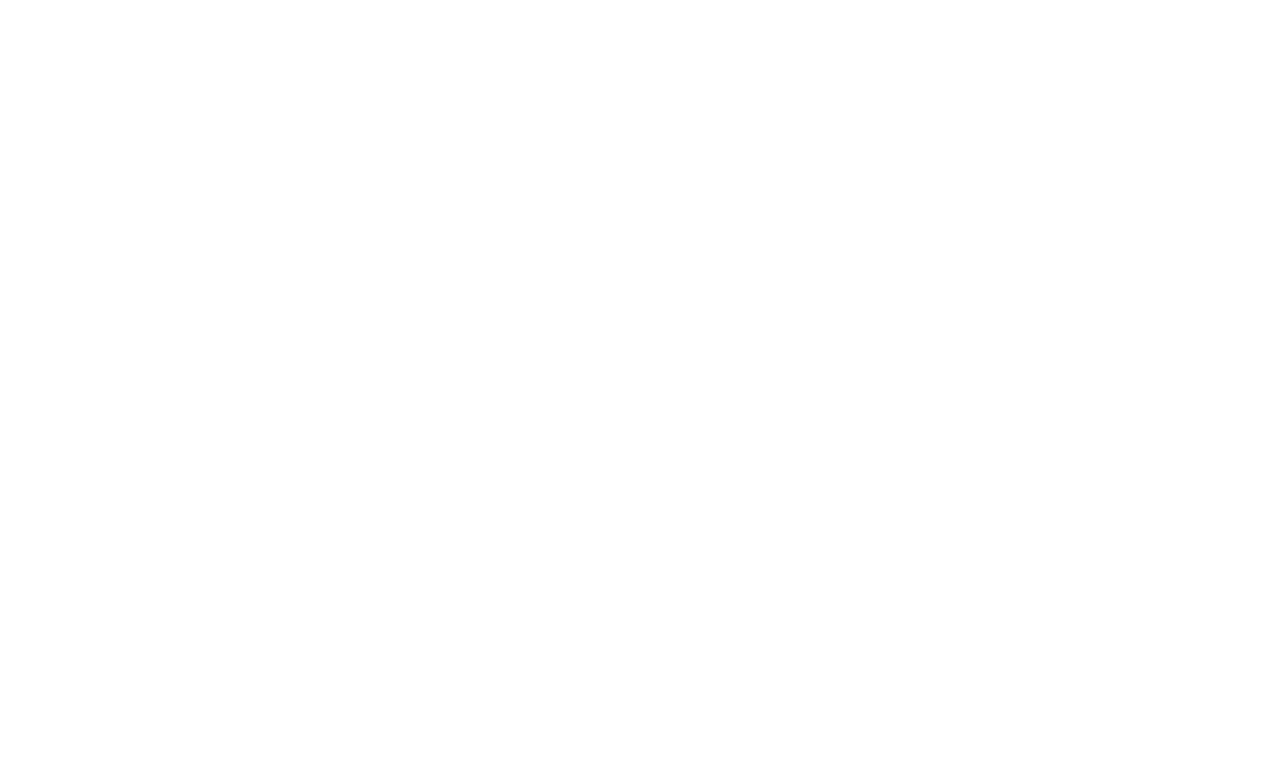
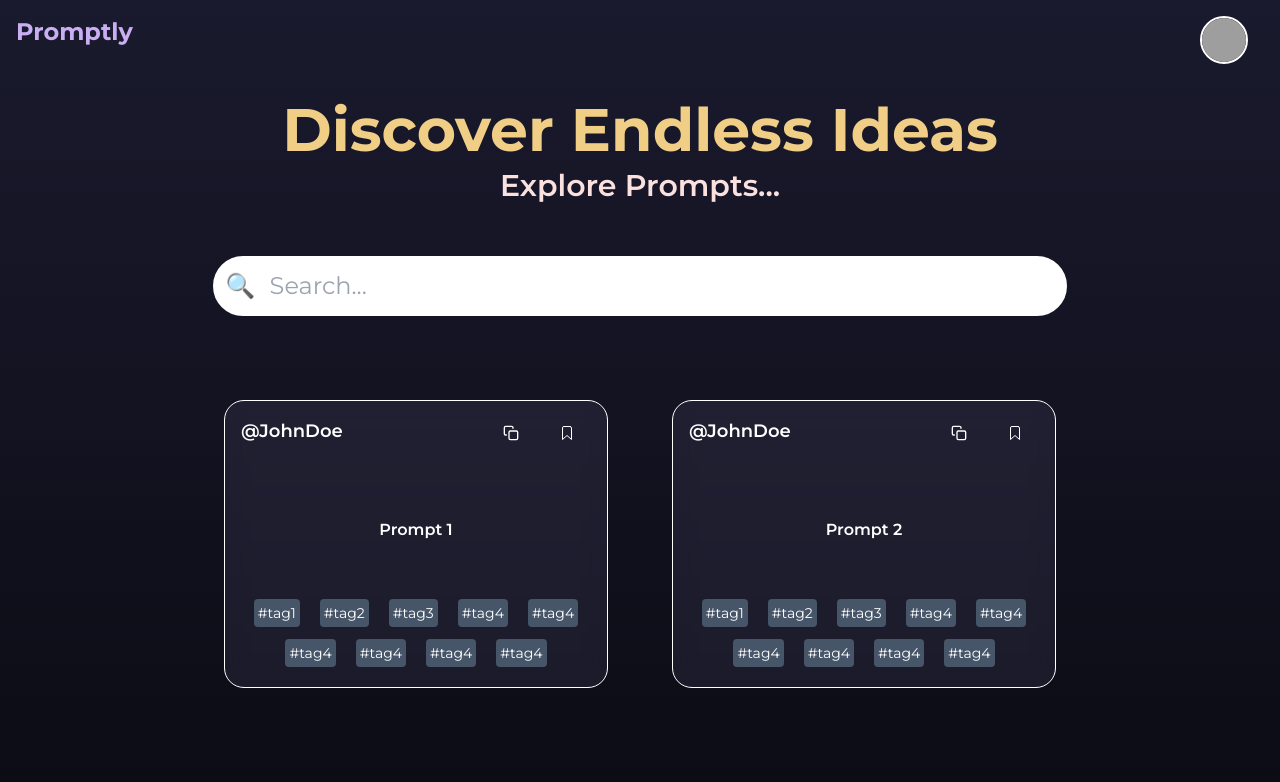
Before and after one commit to Lavanyaaa25/Promptly, a React (Create React App) app in the folder Client/: page /explore in a window 1280 px wide. Before the commit this address had no page. Shown: the top 782 px of the page. Built offline with nearby package versions, Linux system fonts and the light colour scheme; grey boxes are pictures that could not be loaded.

Commit message:
Added Explore page

```diff
--- a/Client/src/App.js
+++ b/Client/src/App.js
@@ -2,15 +2,17 @@
 import {Route, Routes} from 'react-router-dom'
 import LandingPage from "./Pages/Landing";
 import Profile from "./Pages/Profile"
+import Create from "./Pages/Create";
+import Explore from "./Pages/Explore";
 
-import Create from "./Pages/Create";
 function App() {
   return (
-    <div className="font-montserrat">
+    <div className="font-montserrat" style={{ background: 'linear-gradient(to bottom, #1A1A2E, #000000)' }}>
     <Routes>
       <Route path="/" element={<LandingPage />}/>
       <Route path="/create" element={<Create/>}/>
       <Route path="/users/:userName" element={<Profile/>}/>
+      <Route path="/explore" element={<Explore/>}/>
     </Routes>
 
     </div>
--- a/Client/src/Components/Card.js
+++ b/Client/src/Components/Card.js
@@ -26,10 +26,11 @@
   };
 
   return (
-    <div className="border border-gray rounded p-4 w-96 h-72 mx-auto mt-4 relative overflow-hidden flex flex-col justify-between"
+    <div className="border border-gray-300 rounded-lg p-4 w-96 h-72 mx-auto mt-4 relative overflow-hidden flex flex-col justify-between"
          style={{
-           backgroundImage: 'linear-gradient(to bottom,#000000,#2E1437)',
-           borderRadius: '20px',
+           backdropFilter: 'blur(10px)',
+           backgroundColor: 'rgba(159,145,204, 0.1)',
+           borderRadius: '20px'
          }}>
       <div className="flex items-start justify-between mb-4">
         <div>
@@ -40,13 +41,13 @@
             onClick={copyToClipboard}
             className="text-white font-bold py-2 px-4 rounded-full"
           >
-            {copied ? <FiCheckCircle /> : <FiCopy />} {/* Conditional rendering of copy icons */}
+            {copied ? <FiCheckCircle /> : <FiCopy />}
           </button>
           <button
             onClick={handleSaveClick}
             className="text-white font-bold py-2 px-4 rounded-full"
           >
-            {saved ? <FiBookmark color="white" fill="white" /> : <IoBookmarkOutline />} {/* Conditional rendering of save icons */}
+            {saved ? <IoBookmarkOutline color="white" fill="white" /> : <IoBookmarkOutline />}
           </button>
         </div>
       </div>
--- a/Client/src/Pages/Create.js
+++ b/Client/src/Pages/Create.js
@@ -42,8 +42,7 @@
   }
 
   return (
-    <div className ="min-h-screen text-white relative flex flex-col gap-9"
-    style={{ background: 'linear-gradient(to bottom, #1A1A2E, #000000)' }}>
+    <div className ="min-h-screen text-white relative flex flex-col gap-9" >
 
       {/* Promptly LOGO */}
       <div className="ml-4 mt-4 md:text-2xl font-bold text-sm text-purple">
--- /dev/null
+++ b/Client/src/Pages/Explore.js
@@ -0,0 +1,88 @@
+import React from 'react';
+import PromptCard from '../Components/Card';
+const Explore = () => {
+  return (
+    <div className="min-h-screen text-white relative flex flex-col gap-9" >
+      {/* Promptly LOGO */}
+      <div className="ml-4 mt-4 md:text-2xl font-bold text-sm text-purple">
+        Promptly
+      </div>
+      <div className="absolute top-4 right-8"> {/* Adjusted right margin */}
+        <div className="h-12 w-12 rounded-full overflow-hidden border-2 border-white">
+          <img
+            src="URL_TO_YOUR_PROFILE_PHOTO"
+            alt="Profile"
+            className="h-full w-full object-cover"
+          />
+        </div>
+      </div>
+      <div className="flex flex-col items-center justify-center mt-4 text-xl md:text-6xl font-bold">
+        <h1 className="text-4xl md:text-6xl font-bold text-light-yel text-center">Discover Endless Ideas</h1>
+        <div className="mt-2">
+          <h1 className="text-2xl md:text-3xl font-semibold text-red text-center">Explore Prompts...</h1>
+        </div>
+      </div>
+
+      <div className="flex justify-center mt-4">
+        <div className="relative w-3/4 md:w-8/12">
+          <input
+            type="text"
+            placeholder=" Search..."
+            className="pl-12 pr-6 py-3 bg-gray-800 text-black placeholder-gray-800 w-full text-2xl border-2 rounded-[40px] border-white  "
+          />
+          <div className="absolute inset-y-0 left-0 pl-3 flex items-center">
+            <p style={{ fontSize: '1.5rem' }}>&#128269;</p>
+          </div>
+        </div>
+      </div>
+      {/* <div className="flex flex-wrap justify-center gap-4 mt-4">
+      <div className="flex justify-center gap-4 mt-4">
+          <PromptCard promptText="Prompt 1" userName="JaneDoe" />
+        </div>
+
+        <div className="flex justify-center gap-4 mt-4">
+          <PromptCard promptText="Prompt 2" userName="JaneDoe" />
+        </div>
+
+        <div className="flex justify-center gap-4 mt-4">
+          <PromptCard promptText="Prompt 3" userName="Alice" />
+        </div>
+
+        <div className="flex justify-center gap-4 mt-4">
+          <PromptCard promptText="Prompt 4" userName="Bob" />
+        </div>
+
+        <div className="flex justify-center gap-4 mt-4">
+          <PromptCard promptText="Prompt 5" userName="Eve" />
+        </div>
+
+        <div className="flex justify-center gap-4 mt-4">
+          <PromptCard promptText="Prompt 6" userName="Charlie" />
+        </div>
+      </div> */}
+      {/* three in a row */}
+
+        {/* Cards Section */}
+<div className="flex flex-wrap justify-center gap-16 mt-4"> {/* Increased from gap-8 to gap-16 */}
+  <div className="flex flex-col justify-center gap-16 mt-4 sm:flex-row"> {/* Increased from gap-12 to gap-16 */}
+    <PromptCard promptText="Prompt 1" userName="JaneDoe" />
+    <PromptCard promptText="Prompt 2" userName="JohnDoe" />
+  </div>
+
+  <div className="flex flex-col justify-center gap-16 mt-4 sm:flex-row"> {/* Increased from gap-12 to gap-16 */}
+    <PromptCard promptText="Prompt 3" userName="Alice" />
+    <PromptCard promptText="Prompt 4" userName="Bob" />
+  </div>
+
+  <div className="flex flex-col justify-center gap-16 mt-4 sm:flex-row"> {/* Increased from gap-12 to gap-16 */}
+    <PromptCard promptText="Prompt 5" userName="Eve" />
+    <PromptCard promptText="Prompt 6" userName="Charlie" />
+  </div>
+</div>
+
+
+    </div>
+  );
+};
+
+export default Explore;
--- a/Client/src/Pages/Landing.js
+++ b/Client/src/Pages/Landing.js
@@ -11,7 +11,7 @@
   return (
     <motion.div
       className="min-h-screen text-white relative flex flex-col items-center justify-center"
-      style={{ background: 'linear-gradient(to bottom, #1A1A2E, #000000)' }}
+      // style={{ background: 'linear-gradient(to bottom, #1A1A2E, #000000)' }}
       initial={{ opacity: 0 }}
       animate={{ opacity: 1 }}
       transition={{ duration: 1 }}
@@ -50,7 +50,7 @@
               Ignite & Exchange Creativity
             </motion.h1>
             <motion.p
-              className="text-sm md:text-2xl mb-8 mx-4 text-gray"
+              className="text-sm md:text-2xl mb-8 mx-4 text-gray font-semibold"
             >
               Join the prompt-sharing community—where creativity finds new beginnings.
             </motion.p>
--- a/Client/src/Pages/Profile.js
+++ b/Client/src/Pages/Profile.js
@@ -41,7 +41,7 @@
 
   if(!isRegistered)
     return (
-    <div className="min-h-screen text-white relative flex flex-col gap-9" style={{ background: 'linear-gradient(to bottom, #1A1A2E, #000000)' }}>
+    <div className="min-h-screen text-white relative flex flex-col gap-9">
       {/* Promptly LOGO */}
       <div className="ml-4 mt-4 md:text-2xl font-bold text-sm text-purple">
         Promptly
--- a/Client/tailwind.config.js
+++ b/Client/tailwind.config.js
@@ -11,7 +11,9 @@
         'yellow':'rgba(254, 245, 228, 1)',
         'pink':'rgba(243, 219, 233, 1)',
         'red':'rgba(250, 225, 221, 1)',
-        'green':'rgba(182, 204, 192, 1)'
+        'green':'rgba(182, 204, 192, 1)',
+        'light-yel':'rgba(240, 206, 134, 1)'
+
       },
       fontFamily:{
         montserrat:['Montserrat', 'sans-serif']
```
